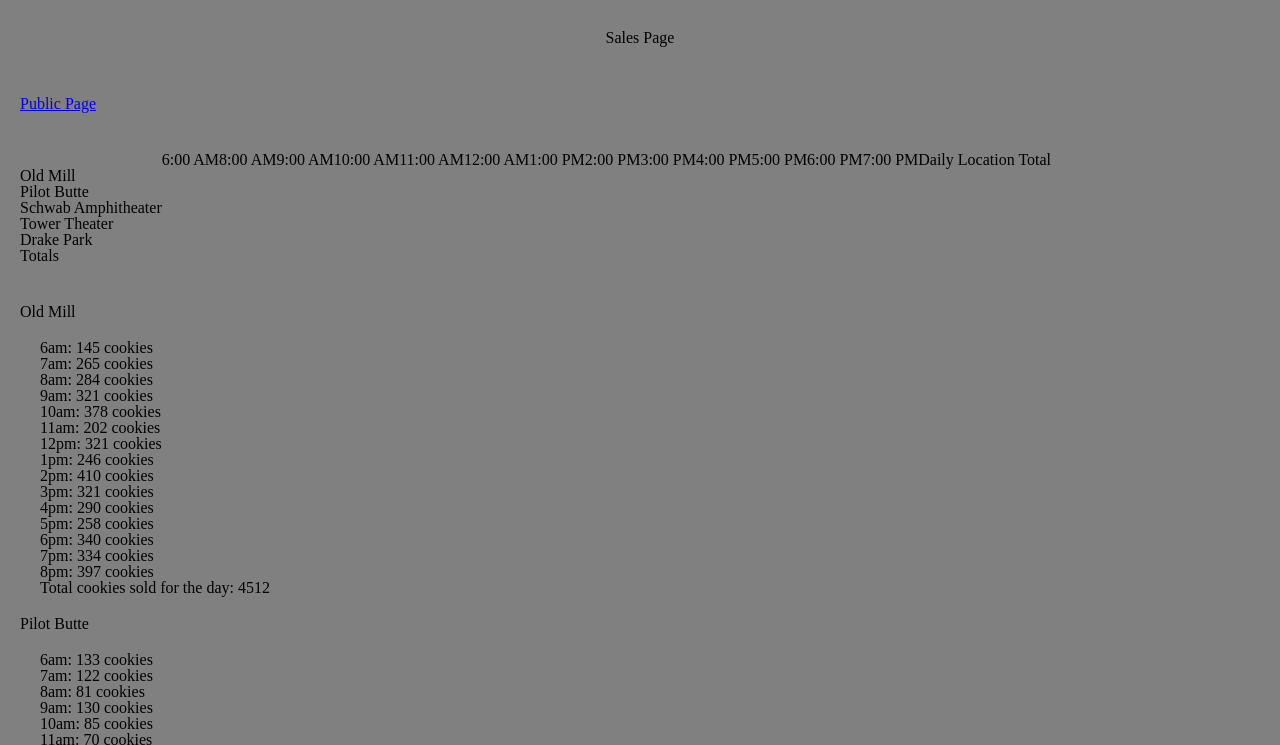
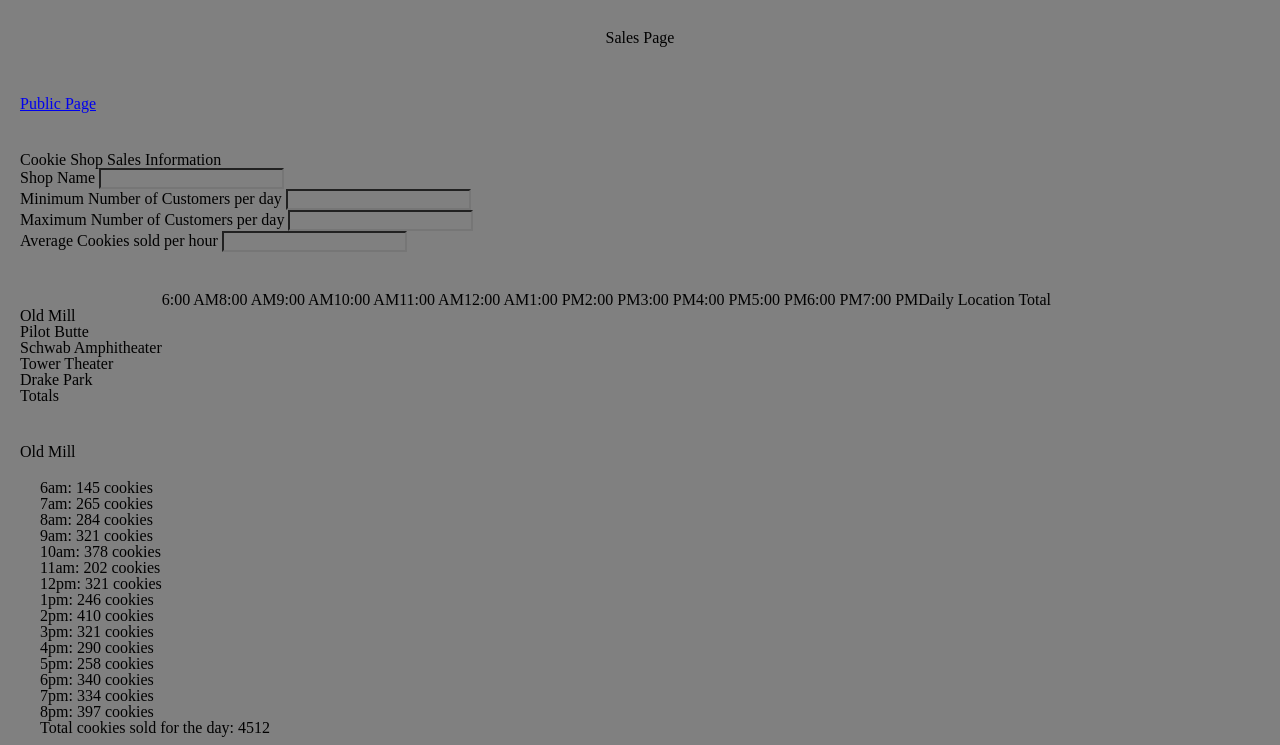
Before and after one commit to mwilkin/cookie-stand, a plain HTML site: page pages/sales.html in a window 1280 px wide. Shown: the top 745 px of the page. Drawn offline with Linux system fonts and the light colour scheme.

Commit message:
add an imput form on sales.html; not working or hooked up.

```diff
--- a/pages/sales.html
+++ b/pages/sales.html
@@ -16,6 +16,30 @@
       <section>
         <a href="../index.html">Public Page</a>
       </section>
+      <section>
+        <fieldset>
+          <legend>
+            Cookie Shop Sales Information
+          </legend>
+          <label for="">Shop Name
+            <input type="text" name="name" id="">
+          </label>
+          <br/>
+          <label for="">Minimum Number of Customers per day
+            <input type="number" name="minHourlyCustomers" id="">
+          </label>
+          <br/>
+          <label for="">Maximum Number of Customers per day
+            <input type="number" name="maxHourlyCustomers" id="">
+          </label>
+          <br/>
+          <label for="">Average Cookies sold per hour
+            <input type="number" name="averageCookieSale" id="">
+          </label>
+          <br/>
+        </fieldset>
+      </section>
+
       <section>
         <table>
           <thead>
```
